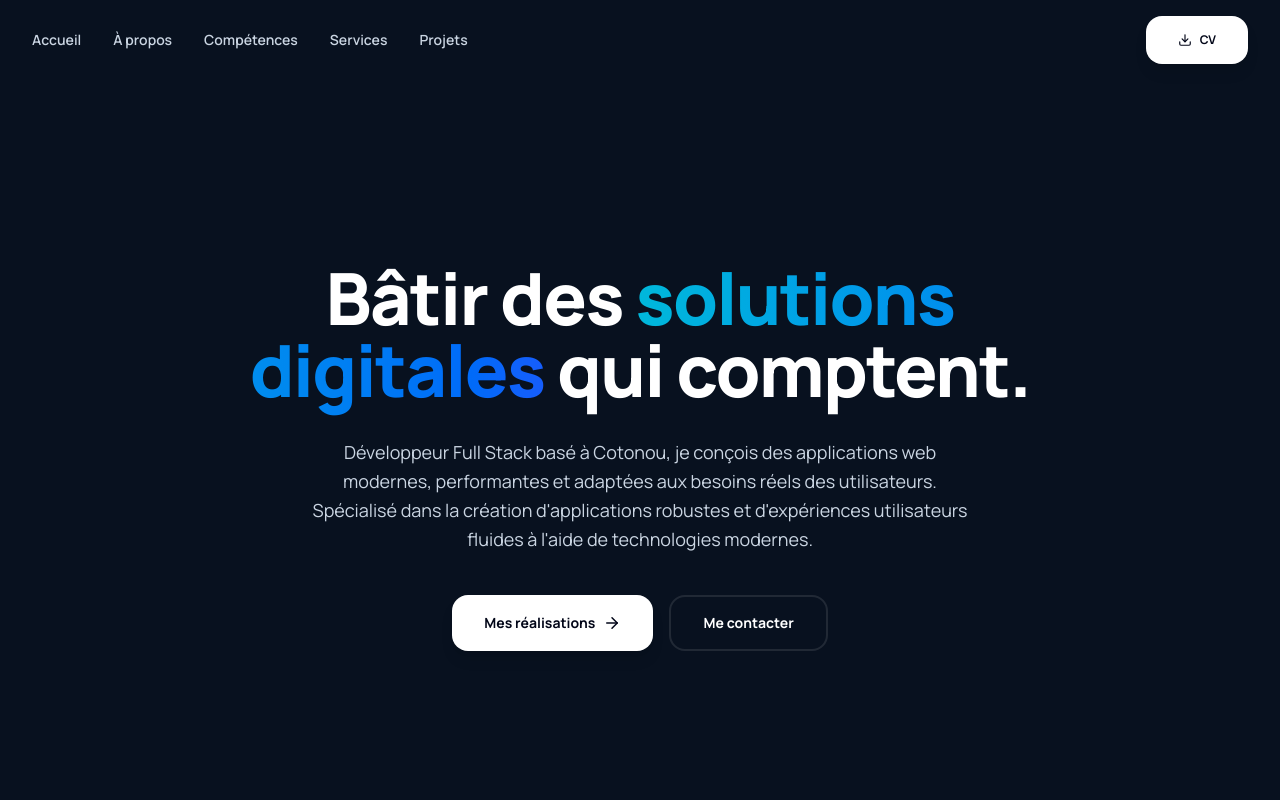
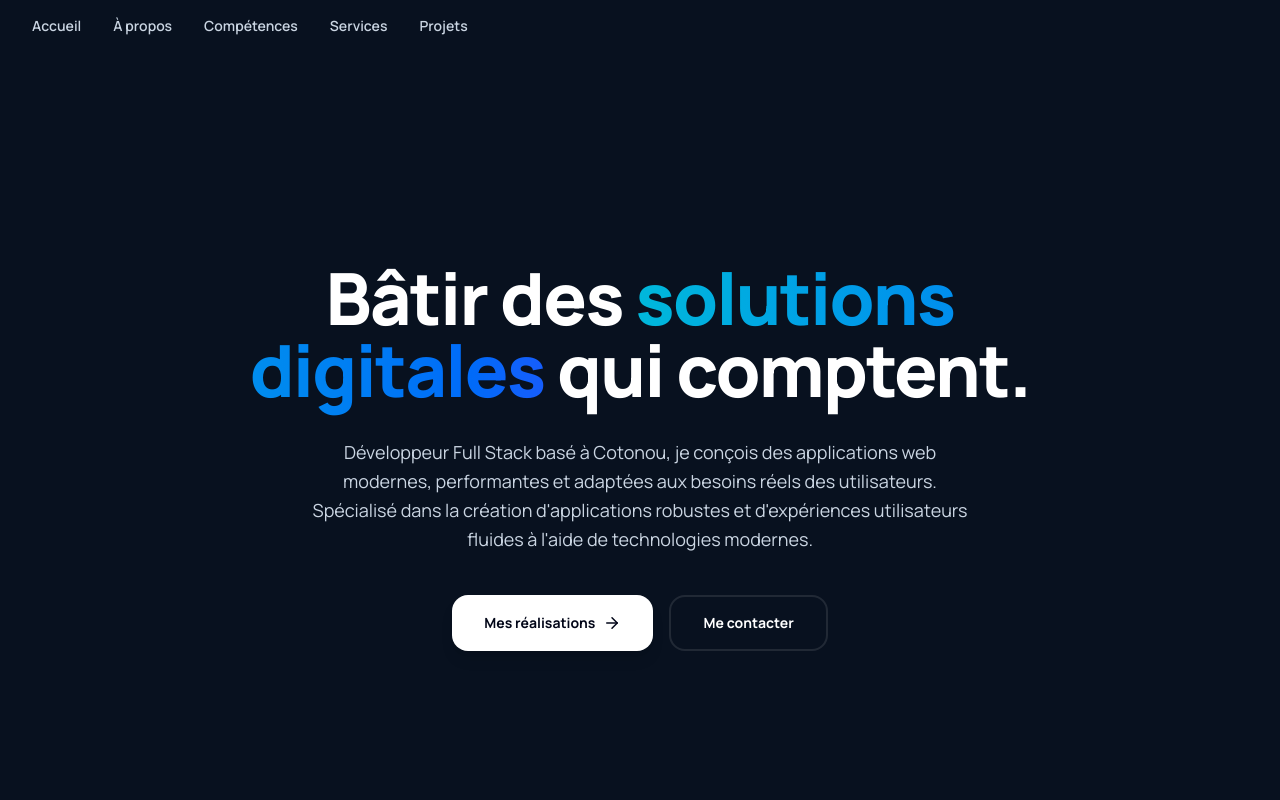
Before and after one commit to projet-sit/portfolio-personel, a React (Vite) app: page / in a window 1280 px wide. Shown: the top 800 px of the page. Built offline with nearby package versions, Linux system fonts and the light colour scheme.

Commit message:
feat: remove CV download button from header

```diff
--- a/src/components/Header.jsx
+++ b/src/components/Header.jsx
@@ -1,8 +1,7 @@
 import { useState, useEffect } from "react";
 import { motion, AnimatePresence } from "framer-motion";
-import { Download, Menu, X } from "lucide-react";
+import { Menu, X } from "lucide-react";
 import { navigation } from "../data/portfolio";
-import Button from "./ui/Button";
 
 export default function Header() {
   const [isScrolled, setIsScrolled] = useState(false);
@@ -39,16 +38,6 @@ export default function Header() {
         </div>
 
         <div className="flex items-center gap-3">
-          <Button
-            href="/cv-ulrich-idohou.pdf"
-            download
-            variant="primary"
-            className="hidden sm:flex px-5 py-2 text-xs"
-          >
-            <Download size={14} />
-            CV
-          </Button>
-
           <button
             className="md:hidden rounded-lg p-2 text-slate-300"
             onClick={() => setMobileMenuOpen(!mobileMenuOpen)}
@@ -77,16 +66,6 @@ export default function Header() {
                   {item.label}
                 </a>
               ))}
-              <div className="pt-4">
-                <Button
-                  href="/cv-ulrich-idohou.pdf"
-                  download
-                  variant="cyan"
-                  className="w-full"
-                >
-                  <Download size={18} /> Télécharger mon CV
-                </Button>
-              </div>
             </div>
           </motion.div>
         )}
```
